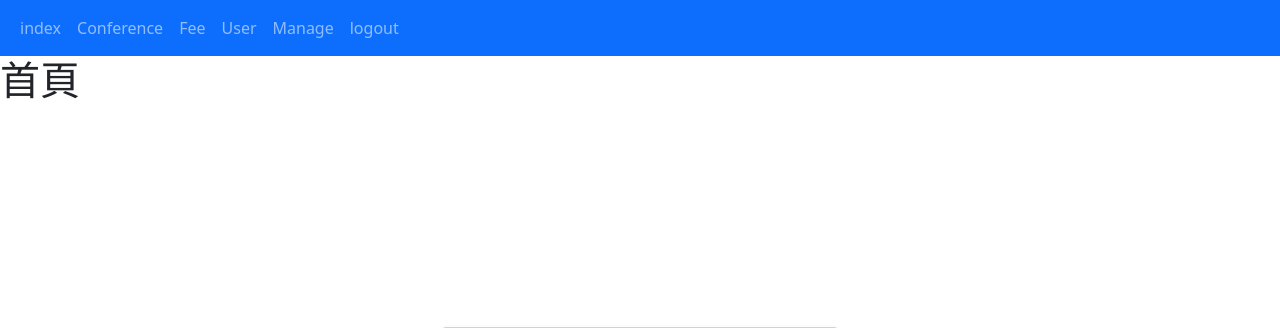
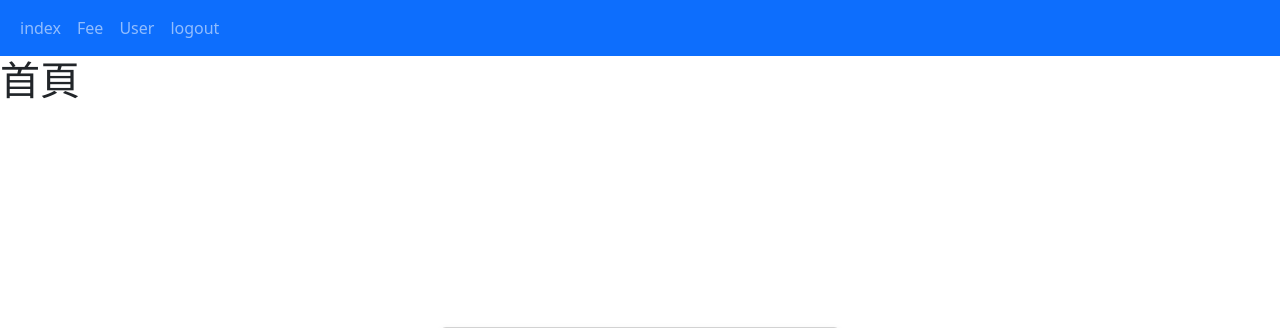
Before and after one commit to Capybara094/-, a PHP site: page /index.php in a window 1280 px wide. Shown: the top 328 px of the page. Run offline with PHP 8.4, Linux system fonts and the light colour scheme.

Commit message:
header修改

```diff
--- a/web/header.php
+++ b/web/header.php
@@ -27,19 +27,11 @@
       </li>
 
       <li class="nav-item">
-        <a class="nav-link" href="conference.php">Conference</a>
-      </li>
-
-      <li class="nav-item">
         <a class="nav-link" href="fee.php">Fee</a>
       </li>
 
       <li class="nav-item">
         <a class="nav-link" href="user.php">User</a>
-      </li>
-
-      <li class="nav-item">
-        <a class="nav-link" href="manage.php">Manage</a>
       </li>
 
       <li class="nav-item">
```
